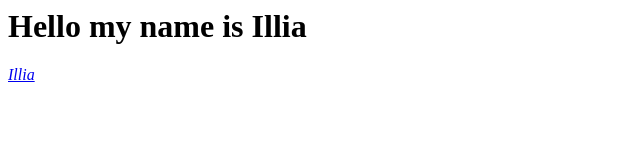
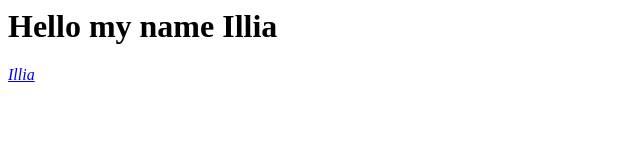
Before and after one commit to ililuk/ililuk.github.io, a plain HTML site: page index.html in a window 1280 px wide. Shown: the whole page, without its empty margins (0-640 px from the left). Drawn offline with Linux system fonts and the light colour scheme.

Commit message:
I delit is fromthe list

```diff
--- a/index.html
+++ b/index.html
@@ -3,7 +3,7 @@
     <title>Goodbye i'm Illia</title>
   </head>
   <body>
-    <h1>Hello my name is Illia</h1>
+    <h1>Hello my name Illia</h1>
 
     <address>
       <a href="mailto:illia@illia-ThinkPad-X201">Illia</a>
```
